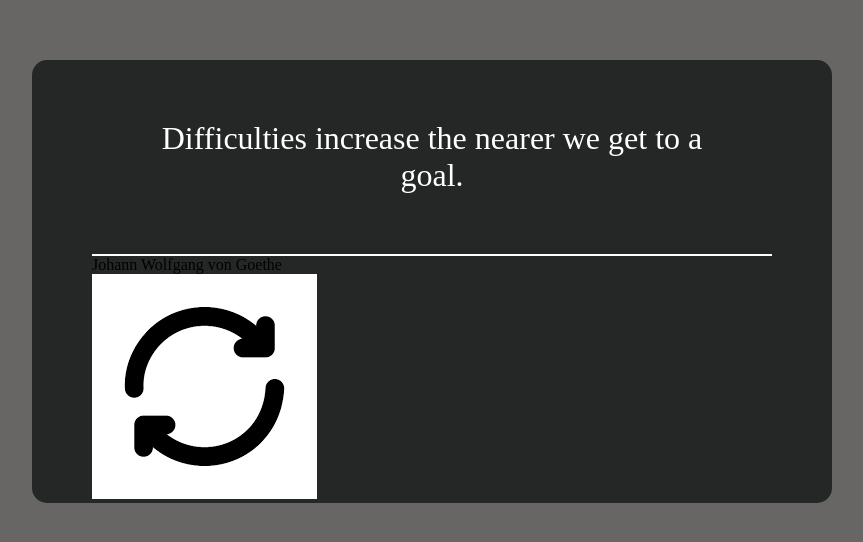
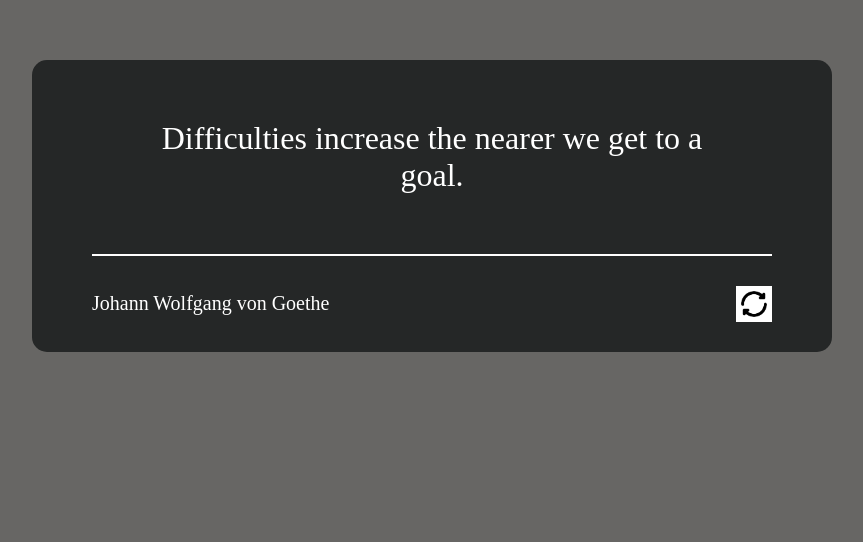
Before and after one commit to tobicodesometimes/SBA-320, a React (Vite) app: page / in a window 1280 px wide. Shown: the part 190-732 px from the top of the page, without its empty margins (208-1071 px from the left). Built offline with nearby package versions, Linux system fonts and the light colour scheme.

Commit message:
adding more styling

```diff
--- a/src/Components/RandomQuote/RandomQuote.css
+++ b/src/Components/RandomQuote/RandomQuote.css
@@ -21,3 +21,27 @@
     height: 1.5px;
     background-color: white;
 }
+
+.bottom {
+    display: flex;
+    flex-direction: row;
+    justify-content: space-between;
+    align-items: center;
+    margin: 30px 0px;
+}
+
+.author {
+    color: white;
+    font-size: 20px;
+    font-weight: 500;
+}
+
+.icon {
+    display: flex;
+    gap: 40px;
+}
+
+.icon img {
+    cursor: pointer;
+    height: 36px;
+}
```
